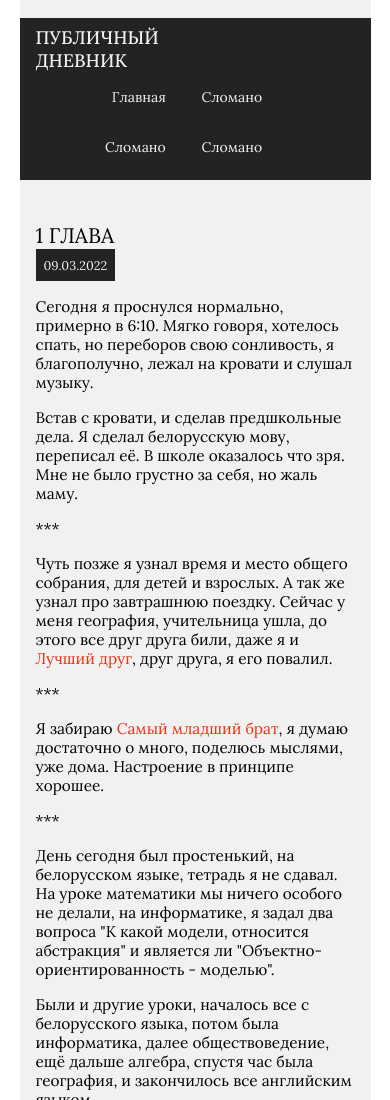
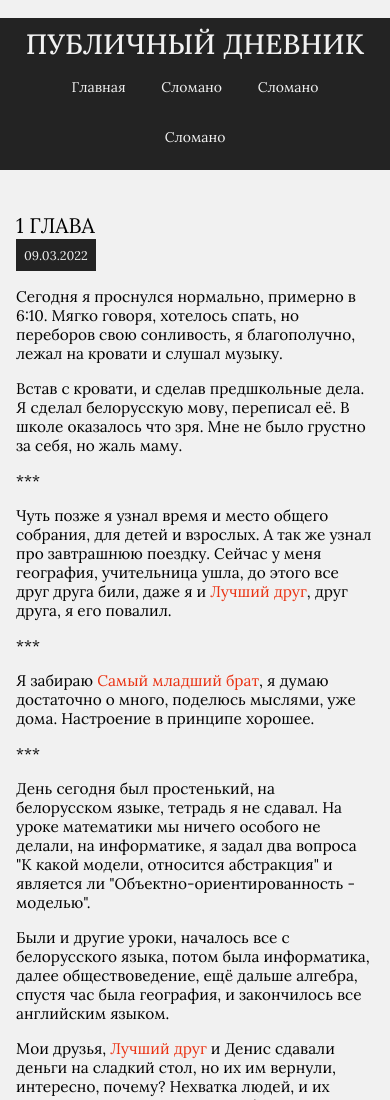
Before and after one commit to RakZarYt/public_diary, a plain HTML site: page index.html in a window 390 px wide. Shown: the top 1100 px of the page. Drawn offline with Linux system fonts and the light colour scheme.

Commit message:
Изменил стили, и добавил базовую медиа-обработку.

```diff
--- a/css/style.css
+++ b/css/style.css
@@ -111,3 +111,21 @@ h1, h2, h3, h4, h5, h6 {
       .content .section .article .article__content .article__content_censor {
         color: #ea3111;
         display: inline; }
+
+@media screen and (max-width: 1030px) {
+  .page {
+    width: 100%; }
+  .header__item {
+    display: block;
+    width: 100%; }
+  .header .header__item_nav {
+    padding-right: 0px;
+    width: 100%;
+    text-align: center; }
+  .header .header__item_heading {
+    padding-left: 0px;
+    font: 2rem "Lora";
+    font-weight: normal;
+    font-weight: 500;
+    width: 100%;
+    text-align: center; } }
```
